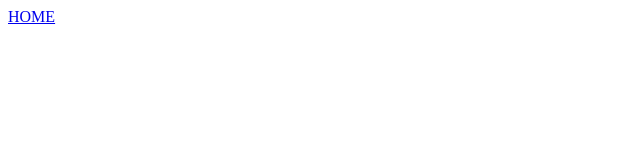
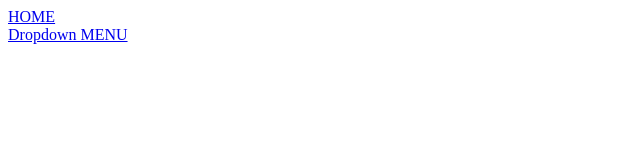
Before and after one commit to zakira02/menu, a plain HTML site: page index.html in a window 1280 px wide. Shown: the whole page, without its empty margins (0-640 px from the left). Drawn offline with Linux system fonts and the light colour scheme.

Commit message:
Update index.html

```diff
--- a/index.html
+++ b/index.html
@@ -8,5 +8,7 @@
 </head>
 <body>
     <a href = "top_navigation_bar.html">HOME</a>
+    <br>
+    <a href="dropdown_in_topnav.html">Dropdown MENU</a>
 </body>
 </html>
```
